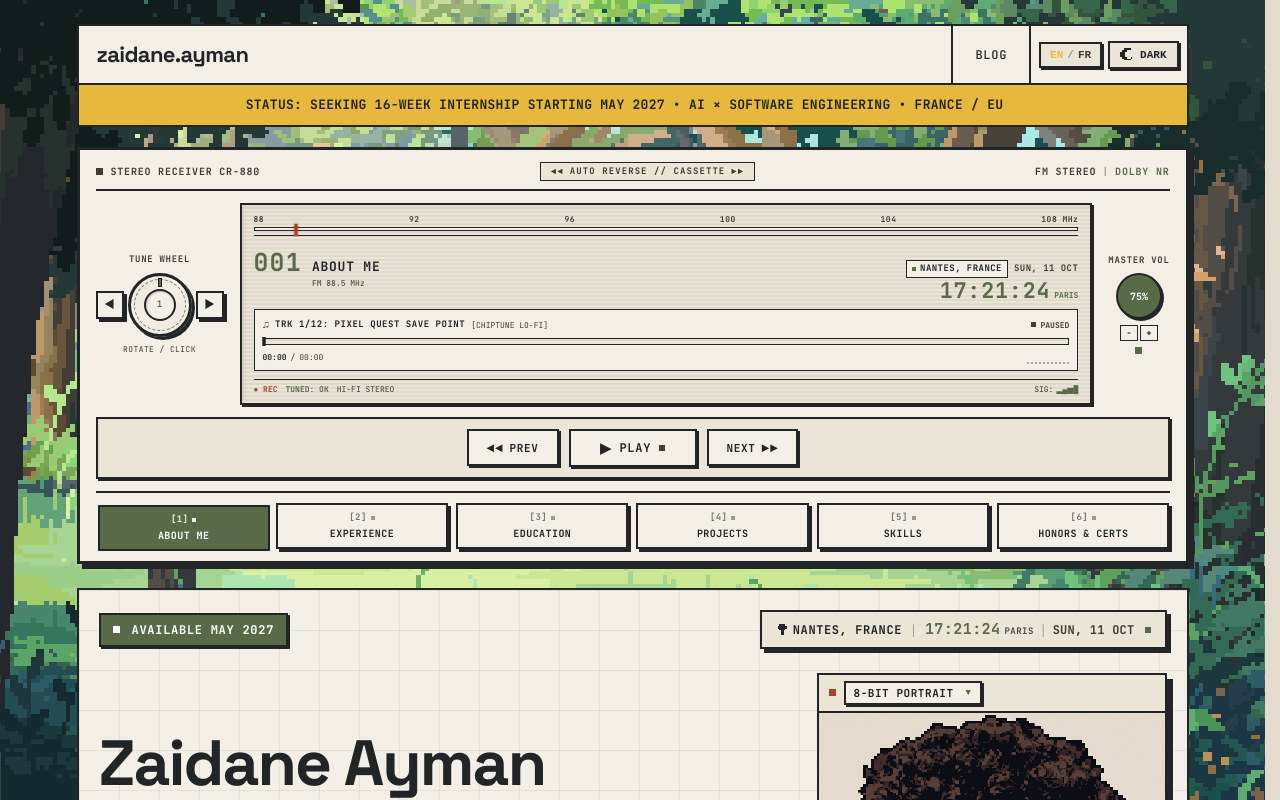
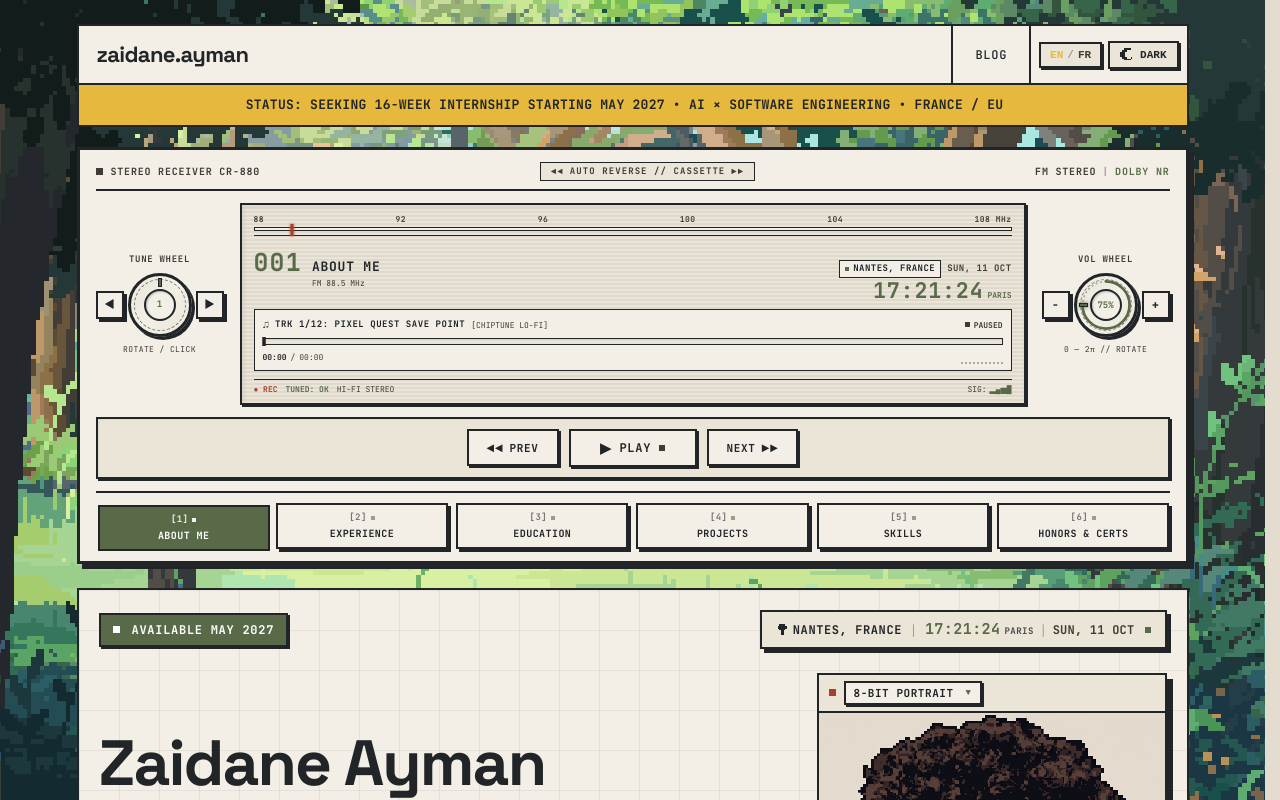
Before and after one commit to eayzaid/portfolio, a React (Vite) app: page / in a window 1280 px wide. Shown: the top 800 px of the page. Built offline with nearby package versions, Linux system fonts and the light colour scheme.

Commit message:
feat: implement rotary volume wheel with 0 to 2pi mapping

```diff
--- a/src/components/RetroRadio.tsx
+++ b/src/components/RetroRadio.tsx
@@ -184,6 +184,122 @@ export const RetroRadio: React.FC<RetroRadioProps> = ({
     }
   };
 
+  // Right Volume Wheel References & Drag State
+  const volWheelRef = useRef<HTMLDivElement | null>(null);
+  const [isDraggingVol, setIsDraggingVol] = useState(false);
+  const volumeRef = useRef(volume);
+  const lastRadRef = useRef<number>(volume * 2 * Math.PI);
+  const dragMovedRef = useRef<boolean>(false);
+
+  useEffect(() => {
+    volumeRef.current = volume;
+  }, [volume]);
+
+  // Map volume (0 to 1) directly to radians (0 to 2π) and degrees (0 to 360°)
+  // 0% = 0 rad (0°), 100% = 2π rad (360°)
+  const volAngleDeg = volume * 360;
+
+  const getRadFromPointer = (clientX: number, clientY: number) => {
+    if (!volWheelRef.current) return null;
+    const rect = volWheelRef.current.getBoundingClientRect();
+    const cx = rect.left + rect.width / 2;
+    const cy = rect.top + rect.height / 2;
+    const dx = clientX - cx;
+    const dy = clientY - cy;
+    const dist = Math.hypot(dx, dy);
+
+    // Clockwise angle from 12 o'clock:
+    // 12 o'clock = 0 rad, 3 o'clock = π/2 rad, 6 o'clock = π rad, 9 o'clock = 3π/2 rad, 12 o'clock = 2π rad
+    let rad = Math.atan2(dx, -dy);
+    if (rad < 0) {
+      rad += 2 * Math.PI;
+    }
+    return { rad, dist };
+  };
+
+  const handleVolPointerDown = (e: React.PointerEvent<HTMLDivElement>) => {
+    if (e.button !== 0) return;
+    const info = getRadFromPointer(e.clientX, e.clientY);
+    if (!info) return;
+
+    // Center cap is 32px diameter (16px radius) - clicking it toggles mute
+    if (info.dist < 16) {
+      toggleMute();
+      return;
+    }
+
+    try {
+      e.currentTarget.setPointerCapture(e.pointerId);
+    } catch {
+      // Ignore fallback
+    }
+    setIsDraggingVol(true);
+    dragMovedRef.current = false;
+    lastRadRef.current = info.rad;
+  };
+
+  const handleVolPointerMove = (e: React.PointerEvent<HTMLDivElement>) => {
+    if (!isDraggingVol) return;
+    const info = getRadFromPointer(e.clientX, e.clientY);
+    if (!info) return;
+
+    dragMovedRef.current = true;
+    let diff = info.rad - lastRadRef.current;
+
+    // Normalize diff to [-π, π] to gracefully handle crossing the 12 o'clock seam
+    if (diff > Math.PI) diff -= 2 * Math.PI;
+    if (diff < -Math.PI) diff += 2 * Math.PI;
+
+    // Delta volume = diff / (2 * π)
+    const deltaVol = diff / (2 * Math.PI);
+    const nextVol = Math.min(1, Math.max(0, volumeRef.current + deltaVol));
+
+    volumeRef.current = nextVol;
+    setVolume(Number(nextVol.toFixed(2)));
+    lastRadRef.current = info.rad;
+  };
+
+  const handleVolPointerUp = (e: React.PointerEvent<HTMLDivElement>) => {
+    if (!isDraggingVol) return;
+    try {
+      e.currentTarget.releasePointerCapture(e.pointerId);
+    } catch {
+      // ignore
+    }
+    setIsDraggingVol(false);
+
+    // If user clicked without dragging (single click on wheel rim):
+    if (!dragMovedRef.current) {
+      const info = getRadFromPointer(e.clientX, e.clientY);
+      if (info && info.dist >= 16) {
+        // Direct click sets volume to rad / (2 * π)
+        let clickedVol = info.rad / (2 * Math.PI);
+        if (clickedVol < 0.03) clickedVol = 0;
+        else if (clickedVol > 0.97) clickedVol = 1;
+        setVolume(Number(clickedVol.toFixed(2)));
+      }
+    }
+  };
+
+  const handleVolKeyDown = (e: React.KeyboardEvent<HTMLDivElement>) => {
+    if (e.key === 'ArrowRight' || e.key === 'ArrowUp') {
+      e.preventDefault();
+      setVolume(Math.min(1, Number((volume + 0.05).toFixed(2))));
+    } else if (e.key === 'ArrowLeft' || e.key === 'ArrowDown') {
+      e.preventDefault();
+      setVolume(Math.max(0, Number((volume - 0.05).toFixed(2))));
+    } else if (e.key === 'Home') {
+      e.preventDefault();
+      setVolume(0);
+    } else if (e.key === 'End') {
+      e.preventDefault();
+      setVolume(1);
+    } else if (e.key === 'm' || e.key === 'M' || e.key === ' ') {
+      e.preventDefault();
+      toggleMute();
+    }
+  };
+
   const handleProgressBarClick = (e: React.MouseEvent<HTMLDivElement>) => {
     const rect = e.currentTarget.getBoundingClientRect();
     const clickX = e.clientX - rect.left;
@@ -311,7 +427,7 @@ export const RetroRadio: React.FC<RetroRadioProps> = ({
             <button
               type="button"
               onClick={handlePrevStation}
-              className="fp-btn fp-btn--icon"
+              className="fp-btn fp-btn--icon fp-wheel-btn--flank"
               style={{
                 width: '28px',
                 height: '28px',
@@ -403,7 +519,7 @@ export const RetroRadio: React.FC<RetroRadioProps> = ({
             <button
               type="button"
               onClick={handleNextStation}
-              className="fp-btn fp-btn--icon"
+              className="fp-btn fp-btn--icon fp-wheel-btn--flank"
               style={{
                 width: '28px',
                 height: '28px',
@@ -848,7 +964,7 @@ export const RetroRadio: React.FC<RetroRadioProps> = ({
           </div>
         </div>
 
-        {/* === RIGHT CONTROL KNOB (Master Volume & Mute) === */}
+        {/* === RIGHT ROTARY WHEEL (Master Volume: 0 to 2π) === */}
         <div
           style={{
             display: 'flex',
@@ -869,92 +985,201 @@ export const RetroRadio: React.FC<RetroRadioProps> = ({
               textTransform: 'uppercase',
             }}
           >
-            MASTER VOL
+            VOL WHEEL
           </div>
 
-          {/* Rotary Volume / Mute Knob */}
+          <div style={{ display: 'flex', alignItems: 'center', gap: '4px' }}>
+            {/* Step down button */}
             <button
               type="button"
-            onClick={toggleMute}
+              onClick={() => setVolume(Math.max(0, Number((volume - 0.05).toFixed(2))))}
+              className="fp-btn fp-btn--icon fp-wheel-btn--flank"
+              style={{
+                width: '28px',
+                height: '28px',
+                padding: 0,
+                fontSize: '12px',
+                fontWeight: 800,
+                fontFamily: 'JetBrains Mono, monospace',
+              }}
+              title="Decrease Volume (-5%)"
+              aria-label="Decrease Volume"
+            >
+              -
+            </button>
+
+            {/* Rotatable Physical Volume Wheel Knob (64px) */}
+            <div
+              ref={volWheelRef}
+              onPointerDown={handleVolPointerDown}
+              onPointerMove={handleVolPointerMove}
+              onPointerUp={handleVolPointerUp}
+              onPointerCancel={handleVolPointerUp}
               onWheel={handleVolumeWheel}
-            title={
-              isMuted
-                ? 'Master Muted: Click to Unmute, scroll to adjust volume'
-                : `Volume: ${Math.round(volume * 100)}% (Click to Mute, scroll to adjust)`
-            }
-            aria-pressed={!isMuted}
+              role="slider"
+              tabIndex={0}
+              aria-label={`Rotary Volume Wheel. Current volume: ${Math.round(volume * 100)}%. Drag around to rotate, scroll, or use arrows.`}
+              aria-valuemin={0}
+              aria-valuemax={100}
+              aria-valuenow={Math.round(volume * 100)}
+              onKeyDown={handleVolKeyDown}
+              title={`Rotary Volume: ${Math.round(volume * 100)}% (${(volume * 2).toFixed(2)}π rad). Drag around wheel to adjust (0 to 2π), scroll wheel, or click center to mute.`}
               style={{
-              width: '46px',
-              height: '46px',
+                width: '64px',
+                height: '64px',
                 borderRadius: '50%',
-              background: !isMuted
-                ? 'var(--fp-primary)'
-                : 'linear-gradient(135deg, var(--fp-surface-2) 0%, var(--fp-surface) 100%)',
-              color: !isMuted ? 'var(--fp-on-primary)' : 'var(--fp-text)',
-              border: '2px solid var(--fp-border)',
-              boxShadow: '2px 2px 0 var(--fp-shadow)',
+                background: 'linear-gradient(135deg, var(--fp-surface-2) 0%, var(--fp-surface) 50%, var(--fp-surface-2) 100%)',
+                border: '3px solid var(--fp-border)',
+                boxShadow: isDraggingVol
+                  ? '1px 1px 0 var(--fp-shadow), inset 0 0 0 2px rgba(255,255,255,0.25)'
+                  : '3px 3px 0 var(--fp-shadow), inset 0 0 0 2px rgba(255,255,255,0.15)',
                 display: 'grid',
                 placeItems: 'center',
+                cursor: isDraggingVol ? 'grabbing' : 'grab',
+                position: 'relative',
+                touchAction: 'none',
+              }}
+            >
+              {/* Circular Gauge Track (0 to 2π) */}
+              <svg
+                style={{
+                  position: 'absolute',
+                  inset: 0,
+                  width: '100%',
+                  height: '100%',
+                  pointerEvents: 'none',
+                }}
+                viewBox="0 0 64 64"
+              >
+                {/* Background Track Circle */}
+                <circle
+                  cx="32"
+                  cy="32"
+                  r="26"
+                  fill="none"
+                  stroke="var(--fp-border)"
+                  strokeWidth="2"
+                  strokeDasharray="2 3"
+                  opacity="0.35"
+                />
+                {/* Active Volume Arc: 0 to 2π (0 rad = 0%, 2π rad = 100%) */}
+                <circle
+                  cx="32"
+                  cy="32"
+                  r="26"
+                  fill="none"
+                  stroke={!isMuted ? 'var(--fp-primary)' : 'var(--fp-muted)'}
+                  strokeWidth="3"
+                  strokeDasharray={163.36}
+                  strokeDashoffset={163.36 * (1 - volume)}
+                  strokeLinecap="round"
+                  transform="rotate(-90 32 32)"
+                  style={{
+                    transition: isDraggingVol ? 'none' : 'stroke-dashoffset 0.15s cubic-bezier(0.25, 1, 0.5, 1)',
+                  }}
+                />
+              </svg>
+
+              {/* Rotating Wheel Rotor Body */}
+              <div
+                style={{
+                  position: 'absolute',
+                  inset: 0,
+                  borderRadius: '50%',
+                  transform: `rotate(${volAngleDeg}deg)`,
+                  transition: isDraggingVol ? 'none' : 'transform 0.15s cubic-bezier(0.25, 1, 0.5, 1)',
+                  pointerEvents: 'none',
+                }}
+              >
+                {/* Dashed inner circle */}
+                <div
+                  style={{
+                    position: 'absolute',
+                    inset: '3px',
+                    borderRadius: '50%',
+                    border: '1px dashed var(--fp-border)',
+                    opacity: 0.5,
+                  }}
+                />
+
+                {/* Raised Tuning / Volume Needle Marker */}
+                <div
+                  style={{
+                    position: 'absolute',
+                    top: '2px',
+                    left: 'calc(50% - 2px)',
+                    width: '4px',
+                    height: '9px',
+                    background: !isMuted ? 'var(--fp-primary)' : 'var(--fp-muted)',
+                    border: '1px solid var(--fp-border)',
+                    boxShadow: !isMuted ? '0 0 4px var(--fp-primary)' : 'none',
+                  }}
+                />
+              </div>
+
+              {/* Static Upright Center Cap Button */}
+              <button
+                type="button"
+                onClick={(e) => {
+                  e.stopPropagation();
+                  toggleMute();
+                }}
+                title={isMuted ? 'Muted: Click to Unmute' : `Volume: ${Math.round(volume * 100)}% (Click to Mute)`}
+                aria-label={isMuted ? 'Unmute Volume' : 'Mute Volume'}
+                style={{
+                  position: 'absolute',
+                  width: '32px',
+                  height: '32px',
+                  borderRadius: '50%',
+                  background: !isMuted ? 'var(--fp-surface)' : 'var(--fp-surface-2)',
+                  border: '2px solid var(--fp-border)',
+                  boxShadow: 'inset 1px 1px 2px rgba(0,0,0,0.2)',
+                  display: 'grid',
+                  placeItems: 'center',
+                  fontSize: '9px',
+                  fontWeight: 800,
+                  fontFamily: 'JetBrains Mono, monospace',
+                  color: !isMuted ? 'var(--fp-primary)' : 'var(--fp-muted)',
                   cursor: 'pointer',
-              fontSize: '10px',
-              fontWeight: 700,
-              fontFamily: 'JetBrains Mono, monospace',
+                  zIndex: 3,
+                  padding: 0,
+                  userSelect: 'none',
                 }}
               >
                 {isMuted ? 'MUTE' : `${Math.round(volume * 100)}%`}
               </button>
+            </div>
 
-          {/* Volume Stepper micro buttons [-] [+] */}
-          <div style={{ display: 'flex', gap: '2px' }}>
+            {/* Step up button */}
             <button
               type="button"
-              onClick={() => setVolume(Math.max(0, Number((volume - 0.1).toFixed(2))))}
-              title="Lower Volume"
-              aria-label="Lower Volume"
+              onClick={() => setVolume(Math.min(1, Number((volume + 0.05).toFixed(2))))}
+              className="fp-btn fp-btn--icon fp-wheel-btn--flank"
               style={{
-                width: '18px',
-                height: '16px',
-                fontSize: '9px',
+                width: '28px',
+                height: '28px',
                 padding: 0,
-                background: 'var(--fp-surface)',
-                border: '1px solid var(--fp-border)',
-                color: 'var(--fp-text)',
-                cursor: 'pointer',
+                fontSize: '12px',
+                fontWeight: 800,
                 fontFamily: 'JetBrains Mono, monospace',
-                fontWeight: 700,
               }}
-            >
-              -
-            </button>
-            <button
-              type="button"
-              onClick={() => setVolume(Math.min(1, Number((volume + 0.1).toFixed(2))))}
-              title="Increase Volume"
+              title="Increase Volume (+5%)"
               aria-label="Increase Volume"
-              style={{
-                width: '18px',
-                height: '16px',
-                fontSize: '9px',
-                padding: 0,
-                background: 'var(--fp-surface)',
-                border: '1px solid var(--fp-border)',
-                color: 'var(--fp-text)',
-                cursor: 'pointer',
-                fontFamily: 'JetBrains Mono, monospace',
-                fontWeight: 700,
-              }}
             >
               +
             </button>
           </div>
 
-          <span
-            className={`fp-led ${!isMuted && isPlaying ? 'fp-led--pulsing' : ''}`}
+          <div
             style={{
-              background: !isMuted ? 'var(--fp-primary)' : 'var(--fp-muted)',
-              opacity: !isMuted ? 1 : 0.4,
+              fontSize: '8px',
+              color: 'var(--fp-muted)',
+              fontFamily: 'JetBrains Mono, monospace',
+              letterSpacing: '.05em',
             }}
-          />
+          >
+            0 — 2π // ROTATE
+          </div>
         </div>
       </div>
 
--- a/src/index.css
+++ b/src/index.css
@@ -319,10 +319,10 @@ img {
 
 @media (max-width: 600px) {
   .fp-radio-main-grid {
-    grid-template-columns: auto 1fr !important;
-    gap: 10px !important;
+    grid-template-columns: auto 1fr auto !important;
+    gap: 8px !important;
   }
-  .fp-radio-vol-col {
+  .fp-wheel-btn--flank {
     display: none !important;
   }
   .fp-radio-buttons-grid {
```
Lines whose indentation alone changed are shown as unchanged.
